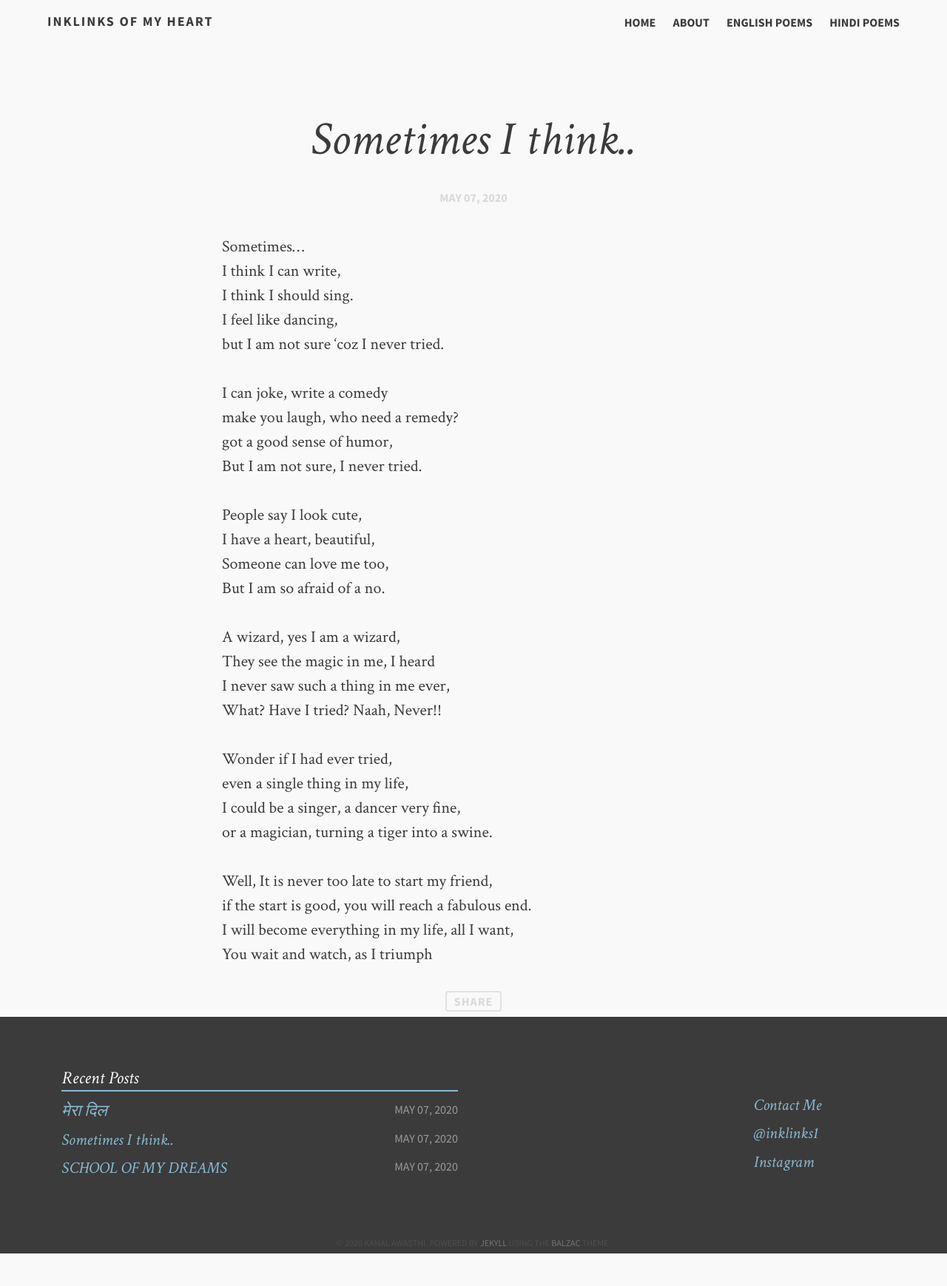
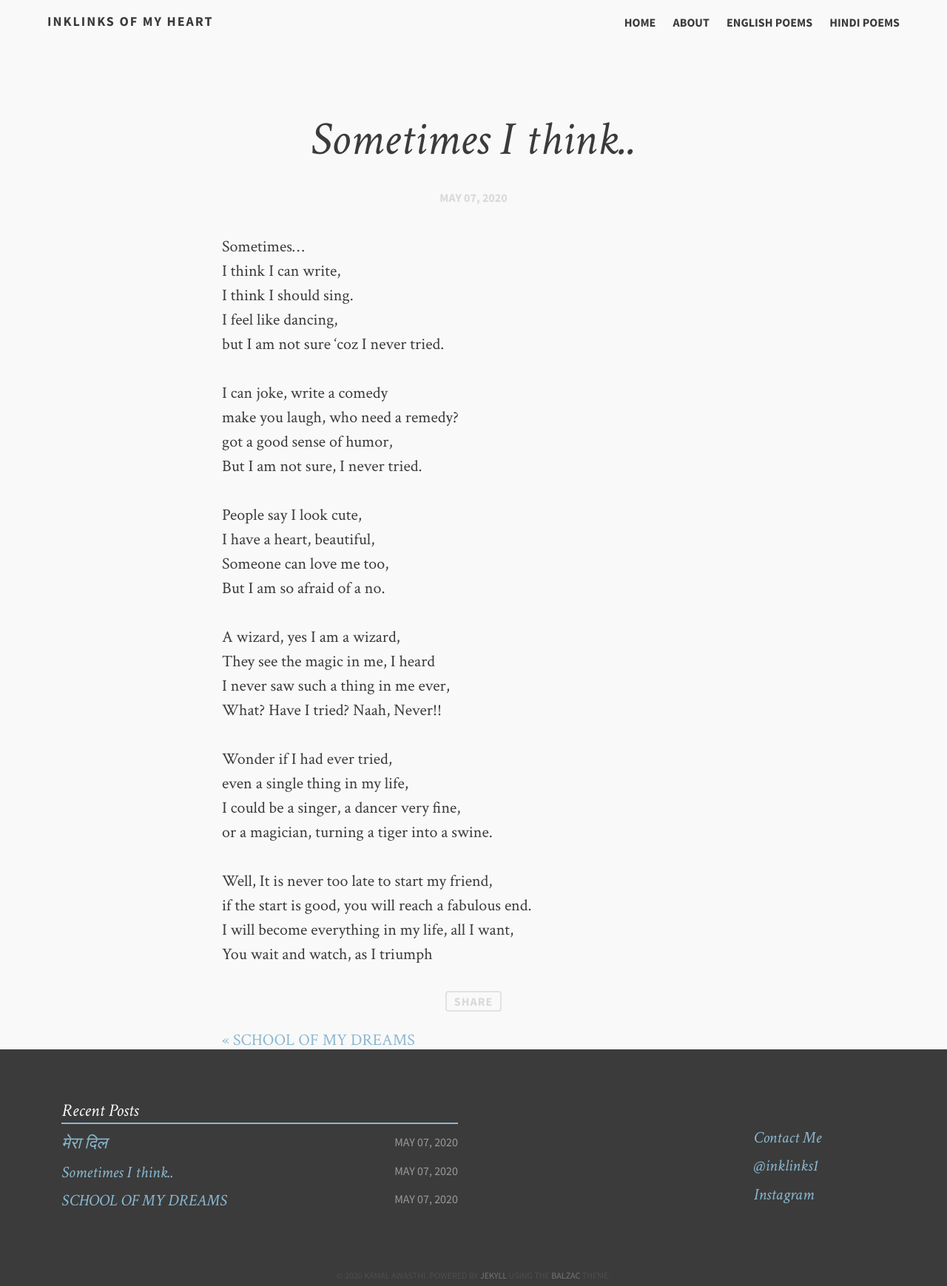
Before and after one commit to InkLinks/InkLinks.github.io, a Jekyll site: the page built from _posts/2020-05-07-Sometimes-I-think.md, in a window 1280 px wide. Shown: the whole page at 74% size. Built offline with Jekyll 4.4.1, drawn with Linux system fonts in a browser that asks for light colours; comment, search, counter and statistics services are not loaded; before the commit the page ends 1695 px from its top, so only the background shows below that.

Commit message:
trying navigation feature

```diff
--- a/_layouts/post-no-feature.html
+++ b/_layouts/post-no-feature.html
@@ -37,12 +37,12 @@
 
       <a class="share" href="https://twitter.com/intent/tweet?text=&quot;{{ page.title }}&quot;%20{{ site.canonical }}{{ page.url }}%20via%20&#64;{{ site.owner.twitter }}" data-dnt="true">Share</a>
       <script>!function(d,s,id){var js,fjs=d.getElementsByTagName(s)[0];if(!d.getElementById(id)){js=d.createElement(s);js.id=id;js.src="//platform.twitter.com/widgets.js";fjs.parentNode.insertBefore(js,fjs);}}(document,"script","twitter-wjs");</script>
-        <div class="PageNavigation">
+        <div class="PageNavigation" style="display: block;width: auto;overflow: hidden;">
         {% if page.previous.url %}
-          <p><a class="prev" style="display: block;width: auto;overflow: hidden;" href="{{page.previous.url}}">&laquo; {{page.previous.title}}</a></p>
+          <p><a class="prev" style="float: left;display: block;width: 50%;margin: 1em 0;" href="{{page.previous.url}}">&laquo; {{page.previous.title}}</a></p>
         {% endif %}
         {% if page.next.url %}
-          <p><a class="next" style="display: block;width: auto;overflow: hidden;text-align: right;" href="{{page.next.url}}">{{page.next.title}} &raquo;</a></p>
+          <p><a class="next" style="width: 50%;margin: 1em 0;text-align:right;display: block;" href="{{page.next.url}}">{{page.next.title}} &raquo;</a></p>
         {% endif %}
       </div>
       {% if page.comments %}
```
